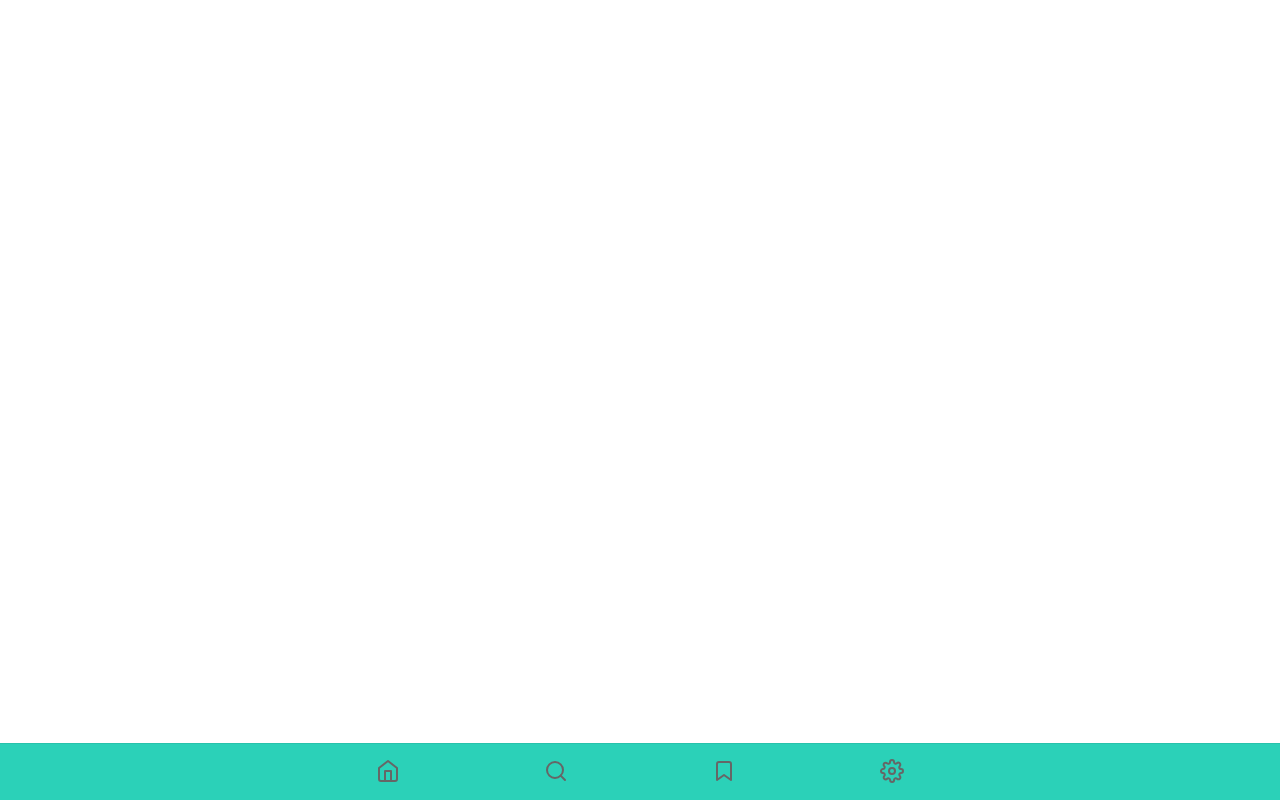
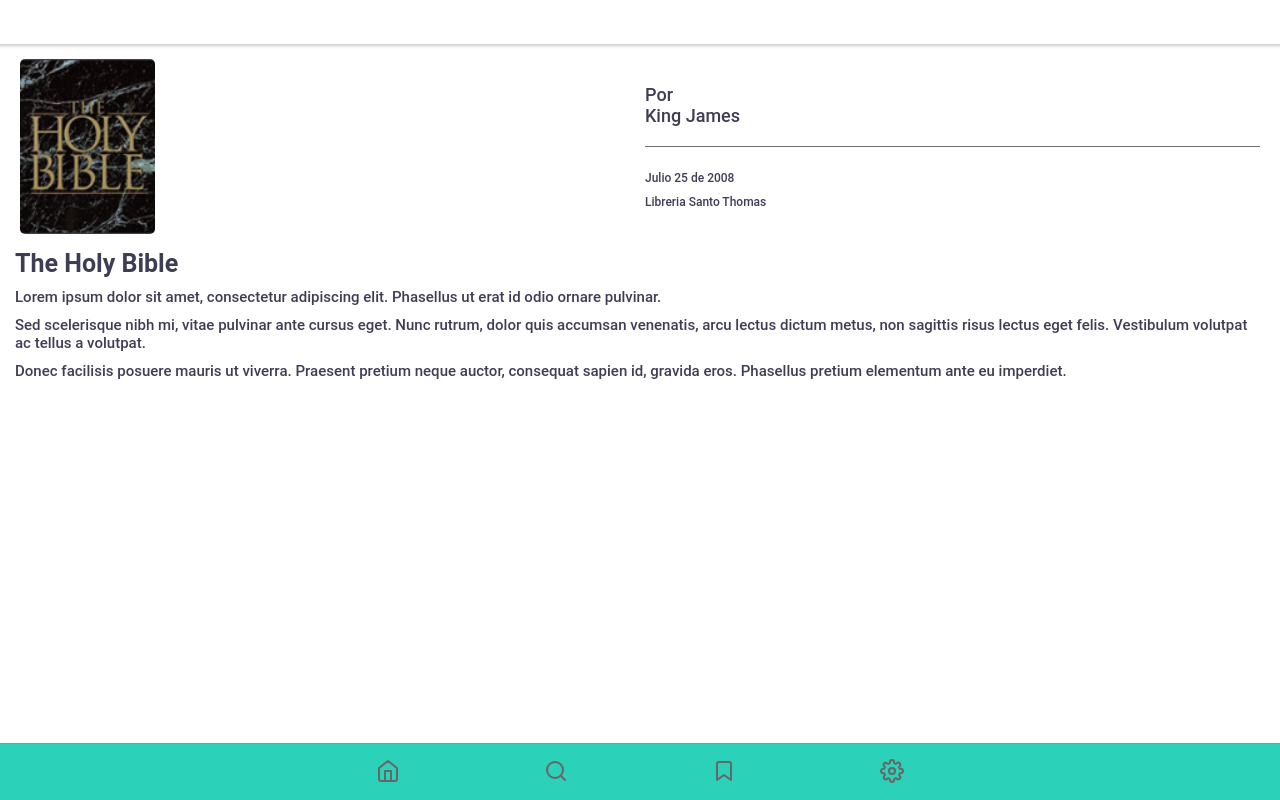
Before and after one commit to code-bryan/book-app, a React (Create React App) app: page /book in a window 1280 px wide. Built offline with nearby package versions, Linux system fonts and the light colour scheme.

Commit message:
added book template and layout

```diff
--- a/src/components/App.tsx
+++ b/src/components/App.tsx
@@ -30,6 +30,7 @@ import Register from './pages/authentication/Register';
 import RecoverPassword from './pages/authentication/RecoverPassword';
 import Login from './pages/authentication/Login';
 import Search from './pages/search/Search';
+import Book from './pages/Book';
 
 const STYLES = { width: isPlatform('ios') ? '48px' : '50px' };
 
@@ -42,6 +43,7 @@ const App: React.FC = () => (
             <Route path="/home" component={Home} exact={true} />
             <Route path="/new-books" component={NewBookList} exact={true} />
             <Route path='/discover' component={Discover} exact={true} />
+            <Route path="/book" component={Book} exact={true} />
 
             {/* search routes */}
             <Route path="/search" component={Search} exact={true} />
--- a/src/components/atoms/Text.tsx
+++ b/src/components/atoms/Text.tsx
@@ -5,7 +5,7 @@ import Colors from 'theme/Colors';
 
 interface IProps extends GenericProps {
     width?: string;
-    whiteSpace?: "none" | "nowrap";
+    whiteSpace?: "none" | "nowrap" | "break-spaces";
     align?: "start" | "center";
     onTap?: () => void;
 }
--- /dev/null
+++ b/src/components/molecules/BookDescription.tsx
@@ -0,0 +1,43 @@
+import Text from 'components/atoms/Text';
+import React from 'react';
+import styled from 'styled-components';
+
+const Container = styled.div`
+
+`;
+
+const Section = styled.div`
+    margin-top: 10px;
+`;
+
+const TextSection = styled.div`
+    margin-bottom: 10px;
+`;
+
+const BookDescription: React.FC = () => {
+    return (
+        <Container>
+            <Text size={25} color="secondary" weight={600} whiteSpace="none">The Holy Bible</Text>
+
+            <Section>
+                <Text size={15} color="secondary" weight={500} whiteSpace="break-spaces">
+                    <TextSection>
+                        Lorem ipsum dolor sit amet, consectetur adipiscing elit. Phasellus ut erat id odio ornare pulvinar.
+                    </TextSection>
+
+                    <TextSection>
+                        Sed scelerisque nibh mi, vitae pulvinar ante cursus eget. Nunc rutrum, dolor quis accumsan venenatis, arcu lectus dictum metus,
+                        non sagittis risus lectus eget felis. Vestibulum volutpat ac tellus a volutpat.
+                    </TextSection>
+
+                    <TextSection>
+                        Donec facilisis posuere mauris ut viverra. Praesent pretium neque auctor, consequat sapien id, gravida eros.
+                        Phasellus pretium elementum ante eu imperdiet.
+                    </TextSection>
+                </Text>
+            </Section>
+        </Container>
+    );
+};
+
+export default BookDescription;
--- /dev/null
+++ b/src/components/molecules/BookDetails.tsx
@@ -0,0 +1,66 @@
+import Image from 'components/atoms/Image';
+import Text from 'components/atoms/Text';
+import React from 'react';
+import styled from 'styled-components';
+
+const Img = require('assets/images/book-image.png');
+
+const Container = styled.div`
+    display: flex;
+    flex-direction: row;
+    justify-content: space-between;
+    align-items: center;
+`;
+
+const ImageContainer = styled.div`
+    flex: 1;
+    margin: 0 5px;
+`;
+
+const DetailsContainer = styled.div`
+    flex: 1;
+    margin: 0 5px;
+`;
+
+
+const Section = styled.div`
+    padding: 20px 0;
+
+    &.underline {
+        border-bottom: 0.5px solid #707070;
+    }
+`;
+
+const TextDate = styled.div`
+    margin-bottom: 5px;
+`;
+
+const BookDetails: React.FC = () => {
+    return (
+        <Container>
+            <ImageContainer>
+                <Image src={Img} height={175} width={135} />
+            </ImageContainer>
+
+            <DetailsContainer>
+                <Section className="underline">
+                    <Text size={18} color="secondary" weight={500} whiteSpace="break-spaces">
+                        Por
+                        <br />
+                        King James
+                    </Text>
+                </Section>
+
+
+                <Section>
+                    <TextDate>
+                        <Text size={12} color="secondary"  weight={500} whiteSpace="none">Julio 25 de 2008</Text>
+                    </TextDate>
+                    <Text size={12} color="secondary"  weight={500} whiteSpace="none">Libreria Santo Thomas</Text>
+                </Section>
+            </DetailsContainer>
+        </Container>
+    );
+};
+
+export default BookDetails;
--- a/src/components/molecules/BookInformation.tsx
+++ b/src/components/molecules/BookInformation.tsx
@@ -26,10 +26,11 @@ const AuthorText = styled(Text)`
 
 interface IProps {
     book: Book;
+    onPress?: (id: string) => void;
 }
 
-const BookInformation: React.FC<IProps> = ({ book }) => (
-    <Container>
+const BookInformation: React.FC<IProps> = ({ book, onPress }) => (
+    <Container onClick={() => onPress?.(book.id)}>
         <Image src={book.image} />
         <TextContainer>
             <Text color="secondary" size={14} weight={500}>{book.name}</Text>
--- a/src/components/molecules/CategoryTag.tsx
+++ b/src/components/molecules/CategoryTag.tsx
@@ -12,7 +12,7 @@ const Container = styled.div`
     align-items: center;
     border-radius: 10px;
 
-    .active {
+    &.active {
         background: ${Colors.CATEGORY_ACTIVE_BACKGROUND};
     }
 `;
--- a/src/components/organisms/books/HorizontalBookList.tsx
+++ b/src/components/organisms/books/HorizontalBookList.tsx
@@ -6,14 +6,15 @@ import React from 'react';
 
 interface IProps {
     books: Book[];
+    onBookPress: (id: string) => void;
 }
 
-const HorizontalBookList: React.FC<IProps> = ({ books }) => {
+const HorizontalBookList: React.FC<IProps> = ({ books, onBookPress }) => {
     return (
         <HorizontalScrollList paddingSize={15}>
             {books.map((book) => (
                 <HorizontalScrollItem key={book.id}>
-                    <BookInformation book={book} />
+                    <BookInformation book={book} onPress={(id) => onBookPress?.(id)} />
                 </HorizontalScrollItem>
             ))}
         </HorizontalScrollList>
--- /dev/null
+++ b/src/components/pages/Book.tsx
@@ -0,0 +1,15 @@
+import BookDescription from 'components/molecules/BookDescription';
+import BookDetails from 'components/molecules/BookDetails';
+import BookTemplate from 'components/templates/BookTemplate';
+import React from 'react';
+
+const Book: React.FC = () => {
+    return (
+        <BookTemplate
+            bookDetails={<BookDetails />}
+            bookDescription={<BookDescription />}
+        />
+    );
+};
+
+export default Book;
--- a/src/components/pages/home/Home.tsx
+++ b/src/components/pages/home/Home.tsx
@@ -23,11 +23,15 @@ const Home: React.FC<IProps> = ({ history }) => {
     history.push('/discover')
   }
 
+  const onBookPresHandler = (id: string) => {
+    history.push('/book');
+  };
+
   return (
     <DashboardTemplate
         toolbar={<SearchToolbar title="Hola, Bryan Astacio" />}
         booksTitle={<SectionInformation onTap={onTapNewBooksHandler}>Libros nuevos</SectionInformation>}
-        bookList={<BookList books={BooksTestData} />}
+        bookList={<BookList books={BooksTestData} onBookPress={onBookPresHandler} />}
         categoriesTitle={<SectionInformation>Categorias</SectionInformation>}
         categoryList={<HorizontalCategoryList categories={CategoryTestData} />}
         discoverTitle={<SectionInformation onTap={onTapDiscoverHandler}>Descubre</SectionInformation>}
--- a/src/components/pages/search/Search.tsx
+++ b/src/components/pages/search/Search.tsx
@@ -7,8 +7,6 @@ import { RouteComponentProps, StaticContext } from 'react-router';
 import CollectionTagList from 'components/organisms/search/CollectionTagList';
 import BookList from 'components/organisms/books/BookList';
 import Text from 'components/atoms/Text';
-
-
 
 const Search: React.FC<RouteComponentProps<any, StaticContext, unknown>> = () => {
     return (
--- /dev/null
+++ b/src/components/templates/BookTemplate.tsx
@@ -0,0 +1,37 @@
+import { IonButtons, IonContent, IonHeader, IonPage, IonToolbar } from '@ionic/react';
+import BackButton from 'components/molecules/BackButton';
+import React from 'react';
+import styled from 'styled-components';
+
+const Section = styled.div`
+    margin: 15px 15px 0;
+`;
+
+interface IProps {
+    bookDetails: React.ReactNode;
+    bookDescription: React.ReactNode;
+}
+
+const BookTemplate: React.FC<IProps> = ({ bookDetails, bookDescription }) => {
+    return (
+        <IonPage>
+            <IonHeader>
+                <IonToolbar mode="ios">
+                    <IonButtons slot="start">
+                        <BackButton />
+                    </IonButtons>
+                </IonToolbar>
+            </IonHeader>
+            <IonContent fullscreen>
+                <Section>
+                    {bookDetails}
+                </Section>
+                <Section>
+                    {bookDescription}
+                </Section>
+            </IonContent>
+        </IonPage>
+    );
+};
+
+export default BookTemplate;
```
Also changed, not shown: src/components/organisms/BookAction.tsx (added).
